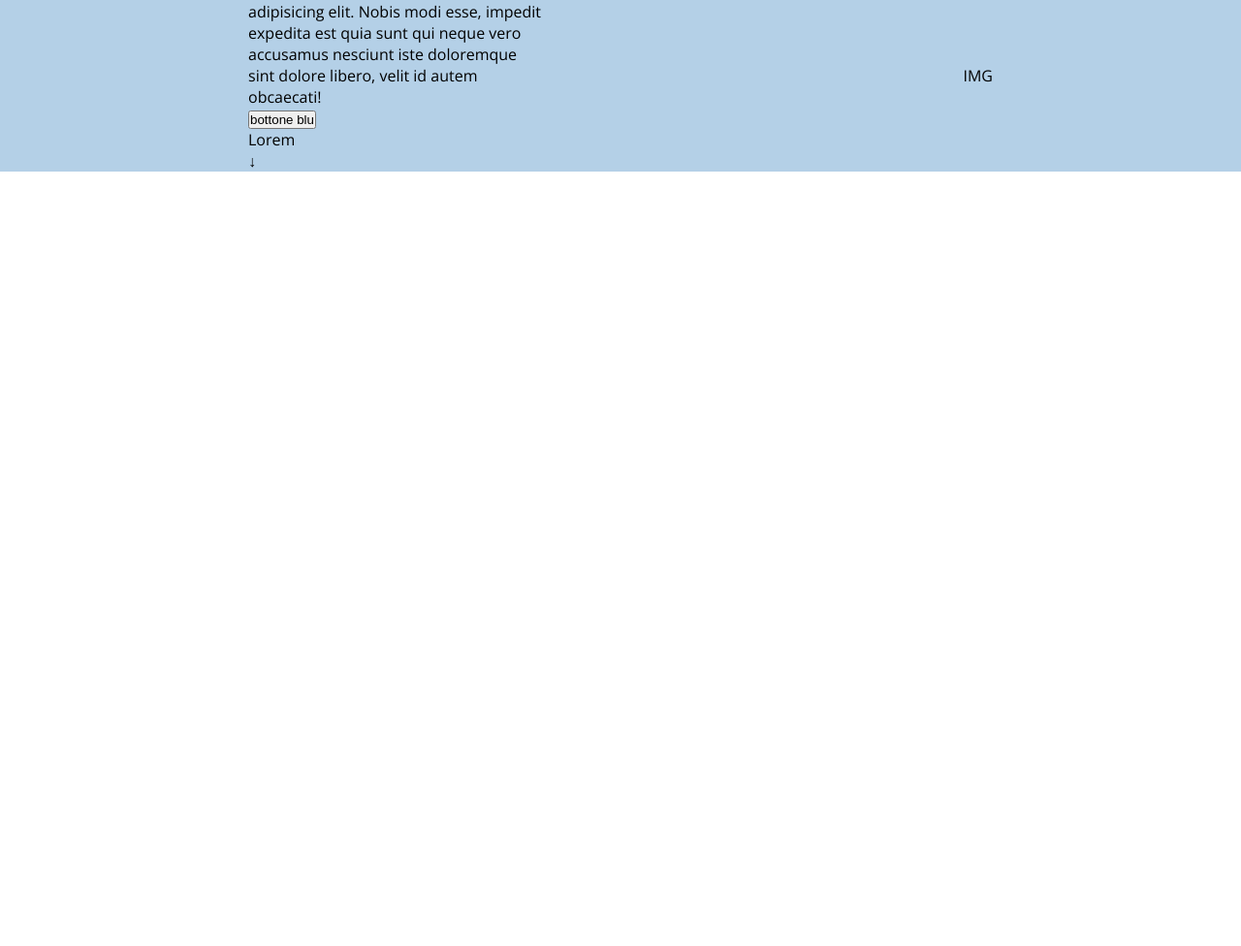
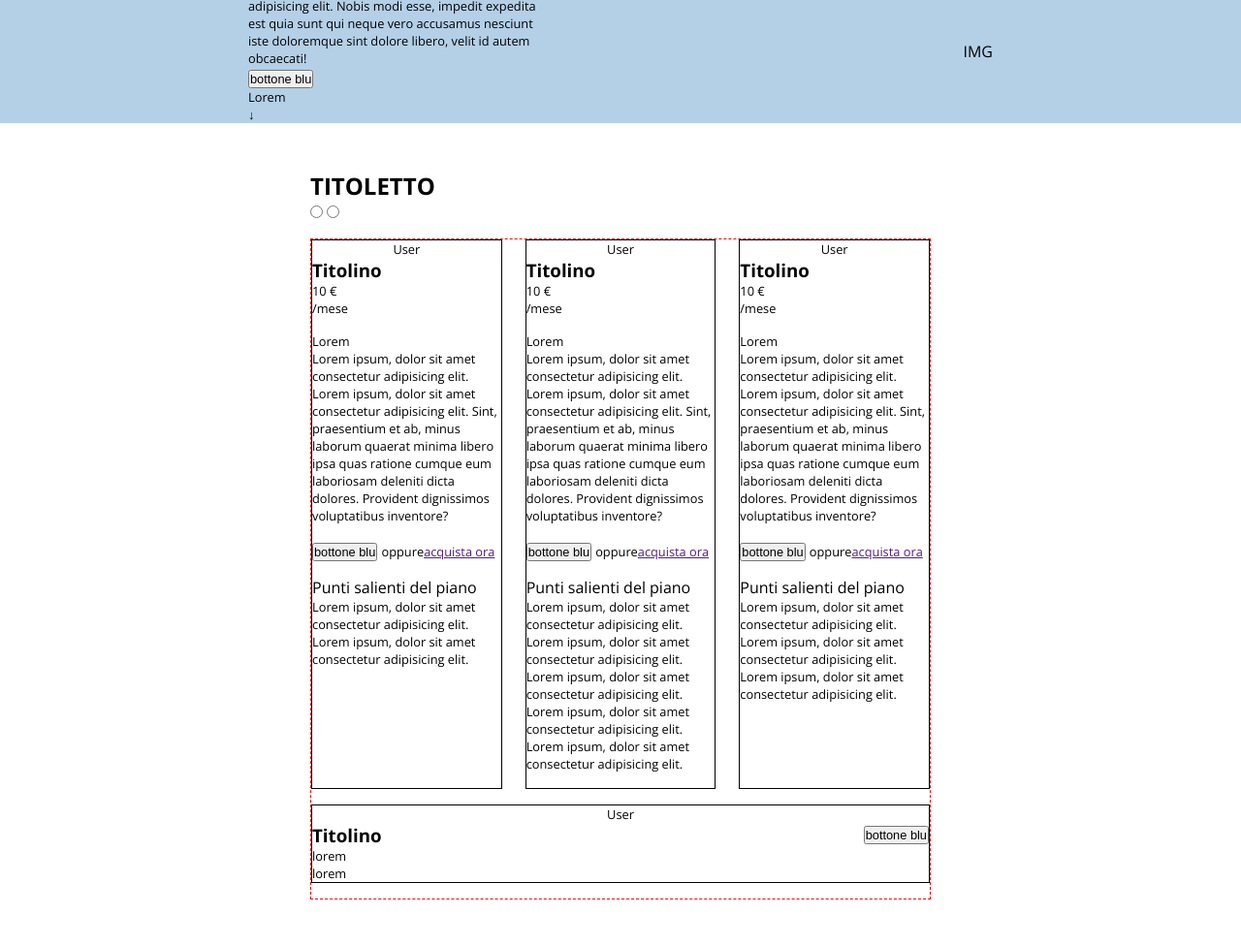
Before and after one commit to lazzaric92/htmlcss-dropbox, a plain HTML site: page index.html in a window 1280 px wide. Shown: the part 121-1097 px from the top of the page at 97% size. Before the commit the page ends 800 px from the top, so only its background shows below. Drawn offline with nearby package versions, Linux system fonts and the light colour scheme.

Commit message:
added subscription-plan section layout

```diff
--- a/css/style.css
+++ b/css/style.css
@@ -12,9 +12,12 @@ ul {
     list-style-type: none;
 }
 
-a {
-    text-decoration: none;
-    color: black;
+p,
+li,
+a,
+button,
+span {
+    font-size: .8em;
 }
 
 .container-big {
@@ -50,11 +53,49 @@ header nav ul li {
     margin: 0 .5em
 }
 
+header nav ul li a {
+    text-decoration: none;
+    color: black;
+}
+
 div.jumbotron-box .jumbotron-info {
     width: 40%;
     border-top: 1px dashed white;
 }
 
+section.subscription-plan {
+    padding: 3em 0;
+}
+
+section.subscription-plan div.sub-options {
+    align-items: stretch;
+    flex-wrap: wrap;
+    margin-top: 1rem;
+    border: 1px dashed red;
+}
+
+div.sub-options article.plan-card {
+    width: calc((100% / 3) - 1rem);
+    margin-bottom: 1rem;
+    border: 1px solid black;
+}
+
+div.sub-options article.custom-plan {
+    flex-grow: 1;
+}
+
+div.sub-options article.custom-plan>div {
+    align-items: stretch;
+}
+
+article.plan-card p.sub-user {
+    text-align: center;
+}
+
+article.plan-card ul {
+    margin: 1em 0;
+}
+
 .bg-lightblue {
     background-color: #b4d0e7;
 }
--- a/index.html
+++ b/index.html
@@ -53,6 +53,112 @@
             </div>
         </section>
     </header>
+
+    <main>
+        <section class="subscription-plan container-small m-centered">
+            <h2>TITOLETTO</h2>
+            <input type="radio" name="billing frequency" id="">
+            <input type="radio" name="billing frequency" id="">
+            <div class="sub-options flex-between">
+                <article class="plan-card">
+                    <p class="sub-user">User</p>
+                    <h3>Titolino</h3>
+                    <p class="sub-cost">10 &euro;</p>
+                    <p>/mese</p>
+                    <ul class="sub-benefit">
+                        <li>
+                            Lorem
+                        </li>
+                        <li>
+                            Lorem ipsum, dolor sit amet consectetur adipisicing elit.
+                        </li>
+                        <li>
+                            Lorem ipsum, dolor sit amet consectetur adipisicing elit. Sint, praesentium et ab, minus
+                            laborum quaerat minima libero ipsa quas ratione cumque eum laboriosam deleniti dicta
+                            dolores. Provident dignissimos voluptatibus inventore?
+                        </li>
+                    </ul>
+                    <button>bottone blu</button>
+                    <span>oppure</span><a href="">acquista ora</a>
+                    <ul class="sub-recap">Punti salienti del piano
+                        <li> Lorem ipsum, dolor sit amet consectetur adipisicing elit.</li>
+                        <li> Lorem ipsum, dolor sit amet consectetur adipisicing elit.</li>
+                    </ul>
+                </article>
+                <article class="plan-card">
+                    <p class="sub-user">User</p>
+                    <h3>Titolino</h3>
+                    <p class="sub-cost">10 &euro;</p>
+                    <p>/mese</p>
+                    <ul class="sub-benefit">
+                        <li>
+                            Lorem
+                        </li>
+                        <li>
+                            Lorem ipsum, dolor sit amet consectetur adipisicing elit.
+                        </li>
+                        <li>
+                            Lorem ipsum, dolor sit amet consectetur adipisicing elit. Sint, praesentium et ab, minus
+                            laborum quaerat minima libero ipsa quas ratione cumque eum laboriosam deleniti dicta
+                            dolores. Provident dignissimos voluptatibus inventore?
+                        </li>
+                    </ul>
+                    <button>bottone blu</button>
+                    <span>oppure</span><a href="">acquista ora</a>
+                    <ul class="sub-recap">Punti salienti del piano
+                        <li> Lorem ipsum, dolor sit amet consectetur adipisicing elit.</li>
+                        <li> Lorem ipsum, dolor sit amet consectetur adipisicing elit.</li>
+                        <li> Lorem ipsum, dolor sit amet consectetur adipisicing elit.</li>
+                        <li> Lorem ipsum, dolor sit amet consectetur adipisicing elit.</li>
+                        <li> Lorem ipsum, dolor sit amet consectetur adipisicing elit.</li>
+                    </ul>
+                </article>
+                <article class="plan-card">
+                    <p class="sub-user">User</p>
+                    <h3>Titolino</h3>
+                    <p class="sub-cost">10 &euro;</p>
+                    <p>/mese</p>
+                    <ul class="sub-benefit">
+                        <li>
+                            Lorem
+                        </li>
+                        <li>
+                            Lorem ipsum, dolor sit amet consectetur adipisicing elit.
+                        </li>
+                        <li>
+                            Lorem ipsum, dolor sit amet consectetur adipisicing elit. Sint, praesentium et ab, minus
+                            laborum quaerat minima libero ipsa quas ratione cumque eum laboriosam deleniti dicta
+                            dolores. Provident dignissimos voluptatibus inventore?
+                        </li>
+                    </ul>
+                    <button>bottone blu</button>
+                    <span>oppure</span><a href="">acquista ora</a>
+                    <ul class="sub-recap">Punti salienti del piano
+                        <li> Lorem ipsum, dolor sit amet consectetur adipisicing elit.</li>
+                        <li> Lorem ipsum, dolor sit amet consectetur adipisicing elit.</li>
+                        <li> Lorem ipsum, dolor sit amet consectetur adipisicing elit.</li>
+                    </ul>
+                </article>
+                <article class="plan-card custom-plan">
+                    <p class="sub-user">User</p>
+                    <div class="flex-between">
+                        <div>
+                            <h3>Titolino</h3>
+                            <p class="sub-cost">lorem</p>
+                            <p>lorem</p>
+                        </div>
+                        <div>
+                            <button>bottone blu</button>
+                        </div>
+                    </div>
+                </article>
+            </div>
+        </section>
+    </main>
+
+    <footer>
+
+    </footer>
 </body>
 
 </html>
```
